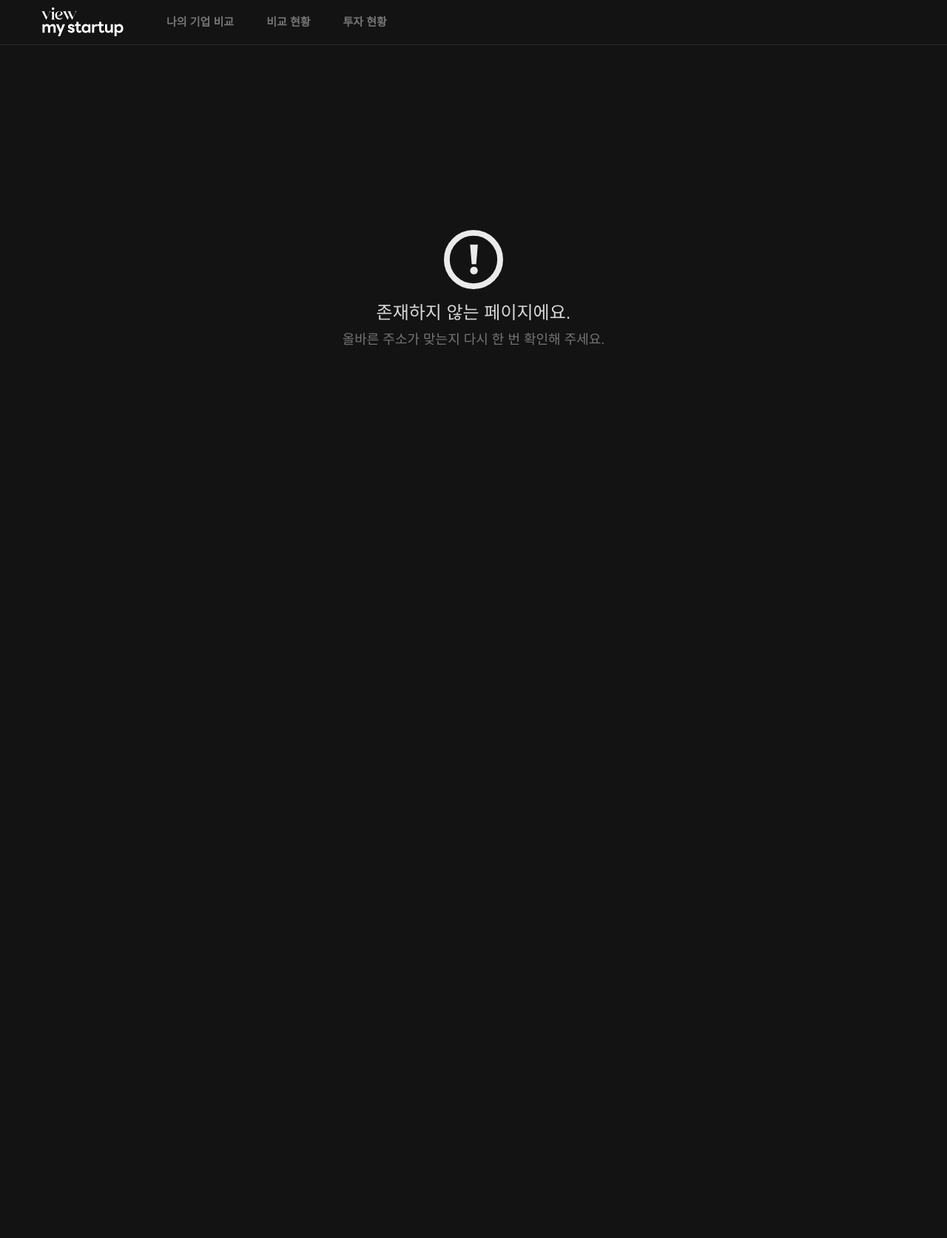
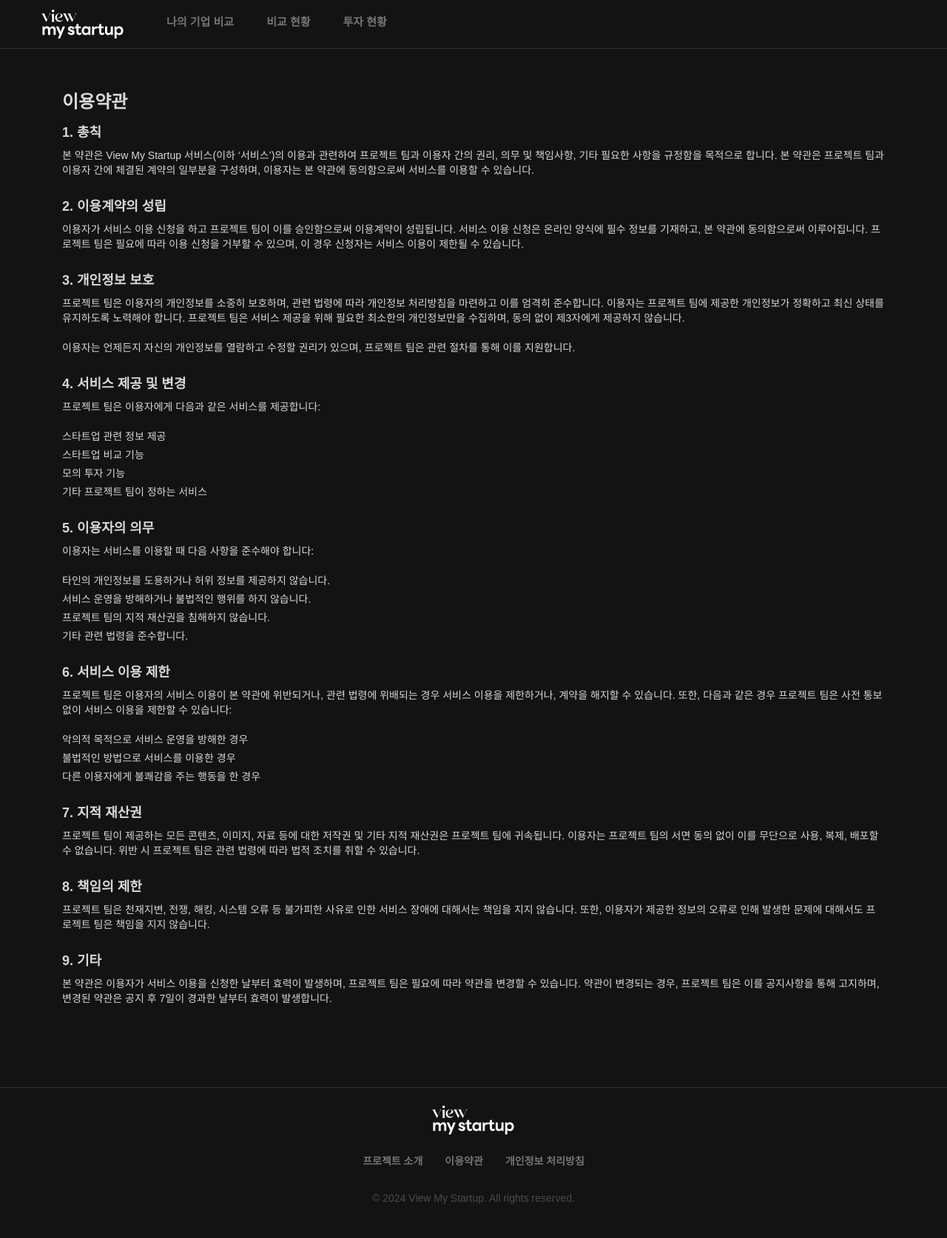
Before and after one commit to season2-3team/season2-View-My-Startup-3team-FE, a React app: page /terms in a window 1280 px wide. Shown: the whole page at 74% size. Before the commit the page ends 1051 px from the top, so only its background shows below. Built offline with nearby package versions, Linux system fonts and the light colour scheme; a web font is replaced by a local one.

Commit message:
feat: add Footer and related link pages

```diff
--- a/src/Main.js
+++ b/src/Main.js
@@ -6,6 +6,9 @@ import ComparisonPage from './pages/ComparisonPage';
 import InvestmentPage from './pages/InvestmentPage';
 import App from './components/App.js';
 import NotFoundPage from './pages/NotFoundPage.js';
+import TermsPage from './pages/TermsPage.js';
+import PrivacyPage from './pages/PrivacyPage.js';
+import AboutPage from './pages/AboutPage.js';
 
 export default function Main() {
   return (
@@ -17,6 +20,9 @@ export default function Main() {
           <Route path="/my-comparison" element={<MyComparisonPage />} />
           <Route path="/comparison" element={<ComparisonPage />} />
           <Route path="/investment" element={<InvestmentPage />} />
+          <Route path="/about" element={<AboutPage />} />
+          <Route path="/terms" element={<TermsPage />} />
+          <Route path="/privacy" element={<PrivacyPage />} />
           <Route path="*" element={<NotFoundPage />} />
         </Route>
       </Routes>
--- /dev/null
+++ b/src/components/About/About.js
@@ -0,0 +1,59 @@
+import styles from './About.module.css';
+
+export default function About() {
+  return (
+    <div className={styles.aboutContainer}>
+      <h1>프로젝트 소개</h1>
+      <section>
+        <h2>1. 프로젝트 개요</h2>
+        <p>
+          본 프로젝트는 Codeit FS 2기 교육과정으로 진행된 스타트업 정보 제공 및 모의 투자 플랫폼입니다.
+        </p>
+        <p>
+          사용자들이 스타트업을 비교하고 모의 투자를 통해 시장 분석과 예측을 경험할 수 있도록 설계되었습니다.<br />
+          이 프로젝트는 실제 투자 없이도 가상의 투자 환경에서 스타트업의 성장을 체험할 수 있도록 돕는 것을 목표로 합니다.
+        </p>
+        <p>
+          최근 개인 투자자들의 스타트업에 대한 관심이 증가함에 따라, 스타트업 정보에 대한 접근성을 개선하고, 가상의 투자 환경에서 다양한 분석과 비교를 경험할 수 있는 서비스입니다.
+        </p>
+      </section>
+
+      <section>
+        <h2>2. 주요 기능</h2>
+        <ul>
+          <li>스타트업 관련 정보 조회</li>
+          <li>스타트업 비교 기능</li>
+          <li>모의 투자 기능</li>
+          <li>사용자 세션을 기반으로 한 맞춤형 비교 정보 제공</li>
+          <li>비교 기업 선택 및 비교 현황 조회</li>
+          <li>가상 투자 및 투자 내역 수정, 삭제</li>
+        </ul>
+      </section>
+
+      <section>
+        <h2>3. 사용 기술 스택</h2>
+        <p>
+          이 프로젝트는 최신 웹 기술을 활용하여 개발되었습니다.
+        </p>
+        <ul>
+          <li>프론트엔드: React.js</li>
+          <li>백엔드: Node.js, Express</li>
+          <li>데이터베이스: PostgreSQL</li>
+          <li>스타일링: CSS Modules</li>
+          <li>배포: Netlify, Render</li>
+        </ul>
+      </section>
+
+      <section>
+        <h2>4. 개발 팀 정보</h2>
+        <p>
+          본 프로젝트는 Codeit FS 2기 Part2 3팀이 개발했습니다.
+        </p>
+        <ul>
+          <li>팀장: 이도엽</li>
+          <li>팀원: 김은효, 소재희, 서유림, 서지우</li>
+        </ul>
+      </section>
+    </div>
+  );
+}
--- /dev/null
+++ b/src/components/About/About.module.css
@@ -0,0 +1,40 @@
+.aboutContainer {
+  max-width: 1200px;
+  margin: 0 auto;
+  padding: 2rem;
+  background-color: var(--secondary-black-400);
+  color: var(--primary-white);
+}
+
+h1 {
+  font-size: 2.4rem;
+  font-weight: 700;
+  margin-bottom: 2rem;
+}
+
+h2 {
+  font-size: 1.8rem;
+  font-weight: 600;
+  margin-bottom: 1.2rem;
+}
+
+section {
+  margin-bottom: 3rem;
+}
+
+p {
+  font-size: 1.4rem;
+  line-height: 2rem;
+  margin-bottom: 2rem;
+}
+
+ul {
+  list-style-type: none;
+  padding: 0;
+}
+
+li {
+  font-size: 1.4rem;
+  line-height: 2rem;
+  margin-bottom: 0.5rem;
+}
--- a/src/components/App.js
+++ b/src/components/App.js
@@ -1,6 +1,7 @@
 import { Outlet } from 'react-router-dom';
 import Nav from './Nav/Nav.js';
 import Container from './Container.js';
+import Footer from './Footer/Footer.js';
 
 export default function App() {
   return (
@@ -9,6 +10,7 @@ export default function App() {
       <Container>
         <Outlet />
       </Container>
+      <Footer />
     </>
   );
 }
--- /dev/null
+++ b/src/components/Footer/Footer.js
@@ -0,0 +1,30 @@
+import styles from './Footer.module.css';
+import siteLogo from '../../assets/img_logo_pc.svg'; // 로고 이미지가 Nav와 동일한 경우
+
+export default function Footer() {
+  return (
+    <footer className={styles.footer}>
+      <div className={styles.container}>
+        <img
+          className={styles.logo}
+          src={siteLogo}
+          alt="View My Startup Logo"
+        />
+        <ul className={styles.menu}>
+          <li>
+            <a href="/about">프로젝트 소개</a>
+          </li>
+          <li>
+            <a href="/terms">이용약관</a>
+          </li>
+          <li>
+            <a href="/privacy">개인정보 처리방침</a>
+          </li>
+        </ul>
+        <p className={styles.copyright}>
+          &copy; {new Date().getFullYear()} View My Startup. All rights reserved.
+        </p>
+      </div>
+    </footer>
+  );
+}
--- /dev/null
+++ b/src/components/Footer/Footer.module.css
@@ -0,0 +1,71 @@
+.footer {
+  border-top: 0.1rem solid var(--secondary-black-100);
+  background-color: var(--secondary-black-500);
+  padding: 2.4rem 0;
+  margin-top: 6rem; /* 본문과 footer 사이 여백 추가 */
+}
+
+
+.container {
+  display: flex;
+  flex-direction: column;
+  align-items: center;
+  max-width: 120rem;
+  margin: auto;
+  padding: 0 1.6rem;
+  gap: 2rem;
+}
+
+.logo {
+  width: 11.2rem;
+  height: 4rem;
+}
+
+.menu {
+  display: flex;
+  justify-content: center;
+  gap: 2rem;
+}
+
+.menu li {
+  list-style: none;
+  padding: 0.5rem;
+  font-size: 1.4rem;
+}
+
+.menu a {
+  color: var(--secondary-gray-200);
+  text-decoration: none;
+  font-weight: 600;
+}
+
+.menu a:hover {
+  color: var(--primary-white);
+  text-decoration: underline;
+}
+
+.copyright {
+  color: var(--secondary-gray-300);
+  font-size: 1.4rem;
+  text-align: center;
+}
+
+/* 모바일 대응 */
+@media (max-width: 743px) {
+  .logo {
+      width: 6.4rem;
+      height: 2.3rem;
+  }
+
+  .menu {
+      gap: 1.2rem;
+  }
+
+  .menu li {
+      font-size: 1.2rem;
+  }
+
+  .copyright {
+      font-size: 1rem;
+  }
+}
--- /dev/null
+++ b/src/components/PrivacyPolicy/PrivacyPolicy.js
@@ -0,0 +1,60 @@
+import styles from './PrivacyPolicy.module.css';
+
+export default function PrivacyPolicy() {
+  return (
+    <div className={styles.privacyContainer}>
+      <h1>개인정보 처리방침</h1>
+      <section>
+        <h2>1. 개인정보의 수집 및 이용 목적</h2>
+        <p>
+          본 서비스는 로그인 기능 없이 사용자에게 맞춤형 서비스를 제공하기 위해 세션 아이디를 사용합니다.<br />
+          세션 아이디는 브라우저를 닫지 않는 동안 기업 비교 기능을 이용할 수 있도록 저장됩니다.
+        </p>
+      </section>
+
+      <section>
+        <h2>2. 수집하는 개인정보 항목</h2>
+        <p>
+          본 서비스는 개인정보를 직접적으로 수집하지 않으며, 사용자의 세션 아이디만을 임시로 저장합니다.<br />
+          이 세션 아이디는 브라우저를 닫는 순간 삭제되며, 사용자의 개인정보는 전혀 저장되지 않습니다.
+        </p>
+      </section>
+
+      <section>
+        <h2>3. 개인정보의 보유 및 이용 기간</h2>
+        <p>
+          세션 아이디는 사용자가 브라우저를 닫기 전까지 유효하며, 이후 자동으로 삭제됩니다.<br />
+          별도의 개인정보 저장 및 보유는 이루어지지 않습니다.
+        </p>
+      </section>
+
+      <section>
+        <h2>4. 개인정보의 제3자 제공</h2>
+        <p>
+          본 서비스는 수집된 개인정보를 제3자에게 제공하지 않습니다.
+        </p>
+      </section>
+
+      <section>
+        <h2>5. 개인정보의 안전성 확보 조치</h2>
+        <p>
+          세션 정보는 브라우저 내에 임시로 저장되며, 외부 접근을 차단하여 안전하게 관리됩니다.
+        </p>
+      </section>
+
+      <section>
+        <h2>6. 사용자 권리</h2>
+        <p>
+          사용자는 언제든지 브라우저를 종료하여 세션 정보를 삭제할 수 있으며, 서비스 이용을 중단할 수 있습니다.
+        </p>
+      </section>
+
+      <section>
+        <h2>7. 기타</h2>
+        <p>
+          본 서비스는 로그인 없이 제공되는 만큼 개인정보와 관련된 추가적인 사항은 없으며, 관련된 사항은 본 방침을 따릅니다.
+        </p>
+      </section>
+    </div>
+  );
+}
--- /dev/null
+++ b/src/components/PrivacyPolicy/PrivacyPolicy.module.css
@@ -0,0 +1,33 @@
+.privacyContainer {
+  max-width: 1200px;
+  margin: 0 auto;
+  padding: 2rem;
+  background-color: var(--secondary-black-400);
+  color: var(--primary-white);
+}
+
+h1 {
+  font-size: 2.4rem;
+  font-weight: 700;
+  margin-bottom: 2rem;
+}
+
+h2 {
+  font-size: 1.8rem;
+  font-weight: 600;
+  margin-bottom: 1.2rem;
+}
+
+section {
+  margin-bottom: 3rem;
+}
+
+p {
+  font-size: 1.4rem;
+  line-height: 2rem;
+  margin-bottom: 2rem;
+}
+
+li {
+  margin-bottom: 0.5rem;
+}
--- /dev/null
+++ b/src/components/Terms/Terms.js
@@ -0,0 +1,92 @@
+import styles from './Terms.module.css';
+
+export default function Terms() {
+  return (
+    <div className={styles.termsContainer}>
+      <h1>이용약관</h1>
+
+      <section>
+        <h2>1. 총칙</h2>
+        <p>
+          본 약관은 View My Startup 서비스(이하 ‘서비스’)의 이용과 관련하여 프로젝트 팀과 이용자 간의 권리, 의무 및 책임사항, 기타 필요한 사항을 규정함을 목적으로 합니다. 본 약관은 프로젝트 팀과 이용자 간에 체결된 계약의 일부분을 구성하며, 이용자는 본 약관에 동의함으로써 서비스를 이용할 수 있습니다.
+        </p>
+      </section>
+
+      <section>
+        <h2>2. 이용계약의 성립</h2>
+        <p>
+          이용자가 서비스 이용 신청을 하고 프로젝트 팀이 이를 승인함으로써 이용계약이 성립됩니다. 서비스 이용 신청은 온라인 양식에 필수 정보를 기재하고, 본 약관에 동의함으로써 이루어집니다. 프로젝트 팀은 필요에 따라 이용 신청을 거부할 수 있으며, 이 경우 신청자는 서비스 이용이 제한될 수 있습니다.
+        </p>
+      </section>
+
+      <section>
+        <h2>3. 개인정보 보호</h2>
+        <p>
+          프로젝트 팀은 이용자의 개인정보를 소중히 보호하며, 관련 법령에 따라 개인정보 처리방침을 마련하고 이를 엄격히 준수합니다. 이용자는 프로젝트 팀에 제공한 개인정보가 정확하고 최신 상태를 유지하도록 노력해야 합니다. 프로젝트 팀은 서비스 제공을 위해 필요한 최소한의 개인정보만을 수집하며, 동의 없이 제3자에게 제공하지 않습니다.
+        </p>
+        <p>
+          이용자는 언제든지 자신의 개인정보를 열람하고 수정할 권리가 있으며, 프로젝트 팀은 관련 절차를 통해 이를 지원합니다.
+        </p>
+      </section>
+
+      <section>
+        <h2>4. 서비스 제공 및 변경</h2>
+        <p>
+          프로젝트 팀은 이용자에게 다음과 같은 서비스를 제공합니다:
+        </p>
+        <ul>
+          <li>스타트업 관련 정보 제공</li>
+          <li>스타트업 비교 기능</li>
+          <li>모의 투자 기능</li>
+          <li>기타 프로젝트 팀이 정하는 서비스</li>
+        </ul>
+      </section>
+
+      <section>
+        <h2>5. 이용자의 의무</h2>
+        <p>
+          이용자는 서비스를 이용할 때 다음 사항을 준수해야 합니다:
+        </p>
+        <ul>
+          <li>타인의 개인정보를 도용하거나 허위 정보를 제공하지 않습니다.</li>
+          <li>서비스 운영을 방해하거나 불법적인 행위를 하지 않습니다.</li>
+          <li>프로젝트 팀의 지적 재산권을 침해하지 않습니다.</li>
+          <li>기타 관련 법령을 준수합니다.</li>
+        </ul>
+      </section>
+
+      <section>
+        <h2>6. 서비스 이용 제한</h2>
+        <p>
+          프로젝트 팀은 이용자의 서비스 이용이 본 약관에 위반되거나, 관련 법령에 위배되는 경우 서비스 이용을 제한하거나, 계약을 해지할 수 있습니다. 또한, 다음과 같은 경우 프로젝트 팀은 사전 통보 없이 서비스 이용을 제한할 수 있습니다:
+        </p>
+        <ul>
+          <li>악의적 목적으로 서비스 운영을 방해한 경우</li>
+          <li>불법적인 방법으로 서비스를 이용한 경우</li>
+          <li>다른 이용자에게 불쾌감을 주는 행동을 한 경우</li>
+        </ul>
+      </section>
+
+      <section>
+        <h2>7. 지적 재산권</h2>
+        <p>
+          프로젝트 팀이 제공하는 모든 콘텐츠, 이미지, 자료 등에 대한 저작권 및 기타 지적 재산권은 프로젝트 팀에 귀속됩니다. 이용자는 프로젝트 팀의 서면 동의 없이 이를 무단으로 사용, 복제, 배포할 수 없습니다. 위반 시 프로젝트 팀은 관련 법령에 따라 법적 조치를 취할 수 있습니다.
+        </p>
+      </section>
+
+      <section>
+        <h2>8. 책임의 제한</h2>
+        <p>
+          프로젝트 팀은 천재지변, 전쟁, 해킹, 시스템 오류 등 불가피한 사유로 인한 서비스 장애에 대해서는 책임을 지지 않습니다. 또한, 이용자가 제공한 정보의 오류로 인해 발생한 문제에 대해서도 프로젝트 팀은 책임을 지지 않습니다.
+        </p>
+      </section>
+
+      <section>
+        <h2>9. 기타</h2>
+        <p>
+          본 약관은 이용자가 서비스 이용을 신청한 날부터 효력이 발생하며, 프로젝트 팀은 필요에 따라 약관을 변경할 수 있습니다. 약관이 변경되는 경우, 프로젝트 팀은 이를 공지사항을 통해 고지하며, 변경된 약관은 공지 후 7일이 경과한 날부터 효력이 발생합니다.
+        </p>
+      </section>
+    </div>
+  );
+}
--- /dev/null
+++ b/src/components/Terms/Terms.module.css
@@ -0,0 +1,33 @@
+.termsContainer {
+  max-width: 1200px;
+  margin: 0 auto;
+  padding: 2rem;
+  background-color: var(--secondary-black-400);
+  color: var(--primary-white);
+}
+
+h1 {
+  font-size: 2.4rem;
+  font-weight: 700;
+  margin-bottom: 2rem;
+}
+
+h2 {
+  font-size: 1.8rem;
+  font-weight: 600;
+  margin-bottom: 1.2rem;
+}
+
+section {
+  margin-bottom: 3rem;
+}
+
+p {
+  font-size: 1.4rem;
+  line-height: 2rem;
+  margin-bottom: 2rem;
+}
+
+li {
+  margin-bottom: 0.5rem;
+}
--- a/src/components/Warn.module.css
+++ b/src/components/Warn.module.css
@@ -1,7 +1,7 @@
 /* 기본 경고 스타일 */
 .warn {
   text-align: center;
-  height: calc(100vh - 6rem - 4rem);
+  height: calc(100vh - 6rem - 60rem);
 }
 
 .warn .icon {
--- /dev/null
+++ b/src/pages/AboutPage.js
@@ -0,0 +1,9 @@
+import About from "../components/About/About";
+
+export default function AboutPage() {
+  return (
+    <div>
+      <About />
+    </div>
+  )
+}
--- /dev/null
+++ b/src/pages/PrivacyPage.js
@@ -0,0 +1,9 @@
+import PrivacyPolicy from "../components/PrivacyPolicy/PrivacyPolicy";
+
+export default function PrivacyPage() {
+  return (
+    <div>
+      <PrivacyPolicy />
+    </div>
+  )
+}
--- /dev/null
+++ b/src/pages/TermsPage.js
@@ -0,0 +1,9 @@
+import Terms from "../components/Terms/Terms";
+
+export default function TermsPage() {
+  return (
+    <div>
+      <Terms />
+    </div>
+  )
+}
```
